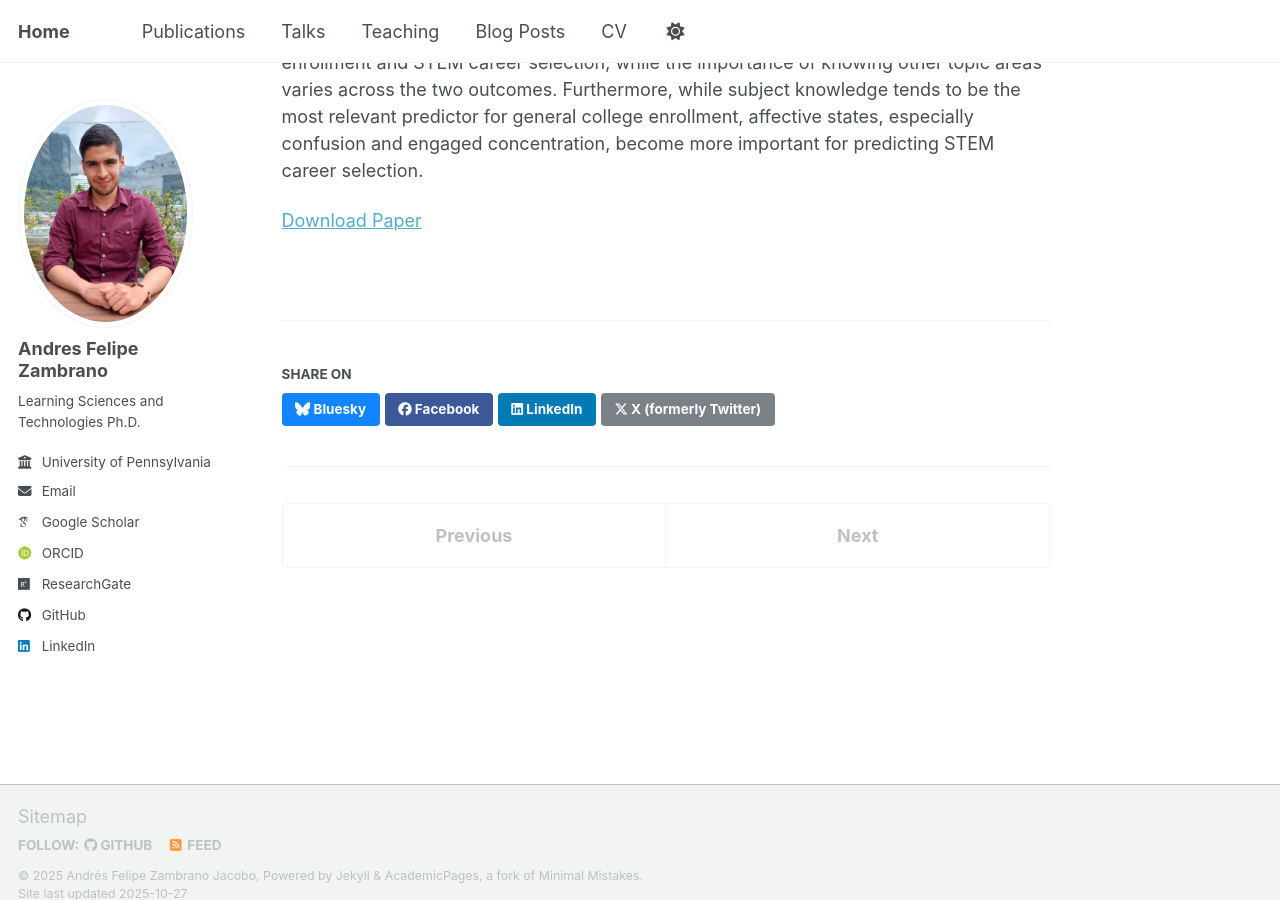
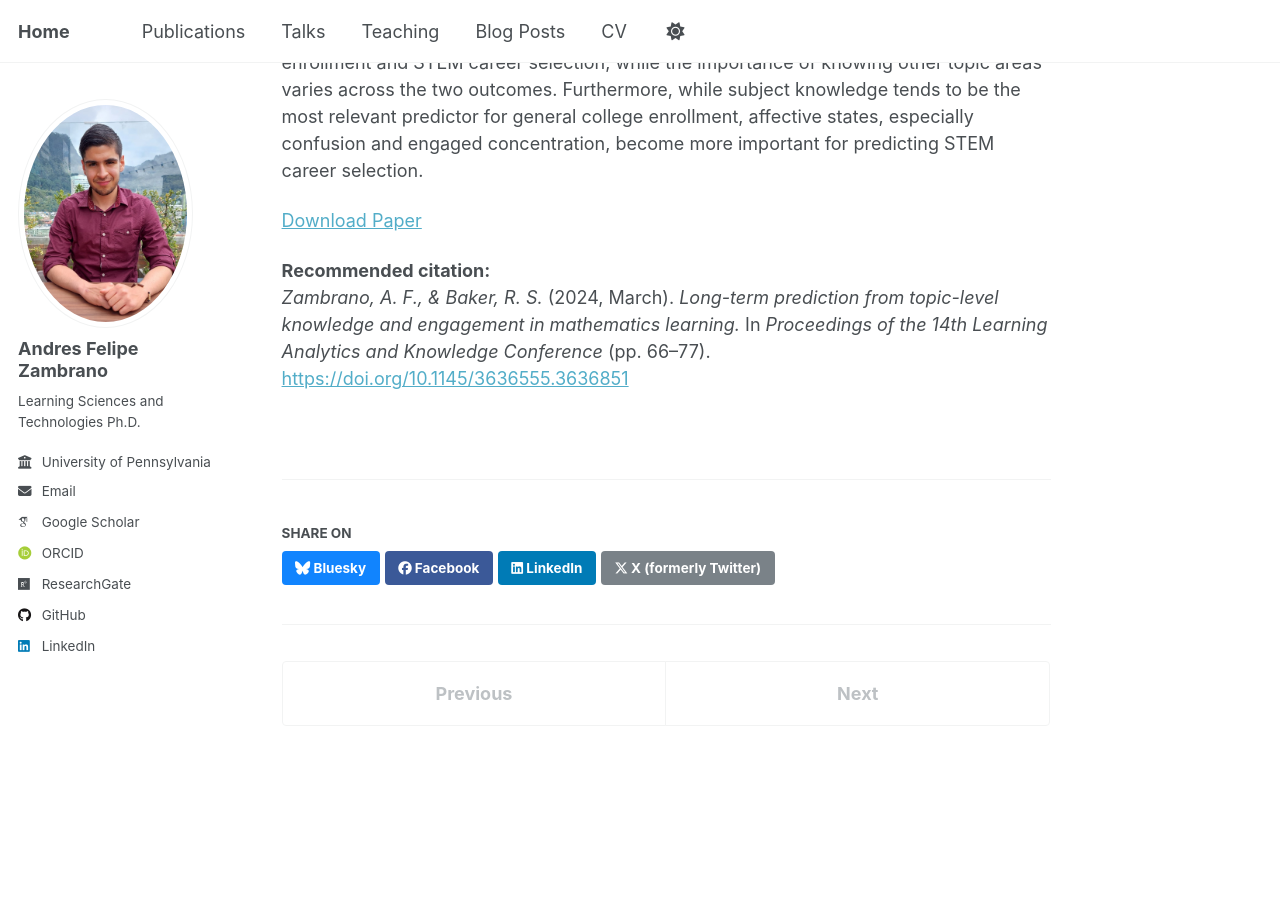
Before and after one commit to afzambrano/afzambrano.github.io, a Jekyll site: the page built from _publications/2024-lak-math-prediction.md, in a window 1280 px wide and 900 px high, scrolled down 445 px. Built offline with Jekyll 4.4.1, drawn with Linux system fonts in a browser that asks for light colours; some web fonts are replaced; a script that is not in the unit is left out.

Commit message:
Update 2024-lak-math-prediction.md

```diff
--- a/_publications/2024-lak-math-prediction.md
+++ b/_publications/2024-lak-math-prediction.md
@@ -12,3 +12,9 @@ paperurl: 'https://dl.acm.org/doi/abs/10.1145/3636555.3636851'
 During middle school, students' learning experiences begin to influence their future decisions about college enrollment and career selection. Prior research indicates that both knowledge gained and the disengagement and affect experienced during this period are predictors of these future outcomes. However, this past research has investigated affect, disengagement, and knowledge in an overall fashion–looking at the average manifestation of these constructs across all topics studied across a year of mathematics. It may be that some mathematics topics are more associated with these outcomes than others. In this study, we use data from middle school students interacting with a digital mathematics learning platform, to analyze the interplay of these features across different topic areas. Our findings show that mastering Functions is the most important predictor of both college enrollment and STEM career selection, while the importance of knowing other topic areas varies across the two outcomes. Furthermore, while subject knowledge tends to be the most relevant predictor for general college enrollment, affective states, especially confusion and engaged concentration, become more important for predicting STEM career selection.
 
 [Download Paper](https://dl.acm.org/doi/abs/10.1145/3636555.3636851)
+
+<b>Recommended citation:</b><br>
+<i>Zambrano, A. F., & Baker, R. S.</i> (2024, March).
+<i>Long-term prediction from topic-level knowledge and engagement in mathematics learning.</i>
+In <i>Proceedings of the 14th Learning Analytics and Knowledge Conference</i> (pp. 66–77).
+<a href="https://doi.org/10.1145/3636555.3636851">https://doi.org/10.1145/3636555.3636851</a>
```
